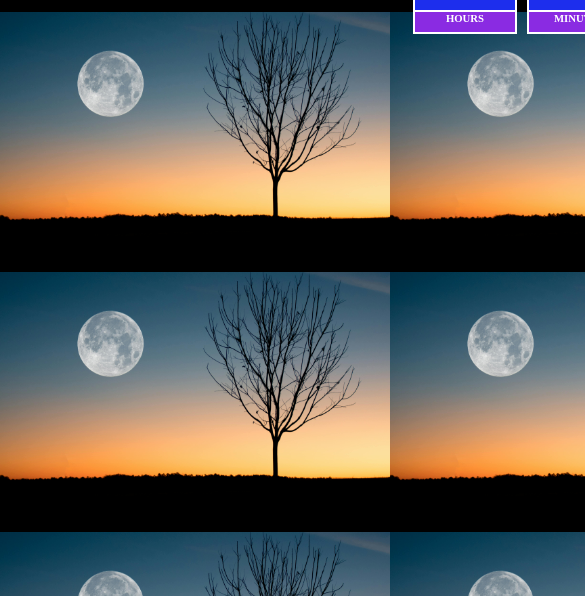
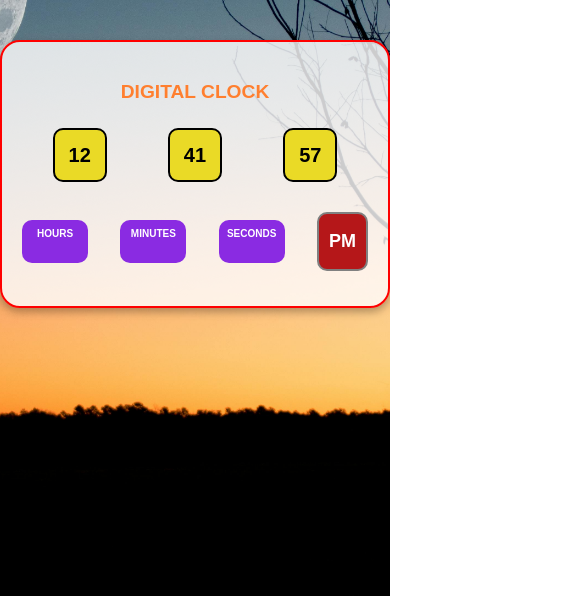
Before and after one commit to muniteja2001/digital_clock_project, a plain HTML site: page index.html in a window 390 px wide. Shown: the part 248-844 px from the top of the page, 585 px wide, since content can reach past the window. Drawn offline with Linux system fonts and the light colour scheme.

Commit message:
modified commit

```diff
--- a/digital_clock.css
+++ /dev/null
@@ -1,69 +0,0 @@
-body{
-    width:400px;
-    background-size: cover;
-    background-image: url('./pexels-david-besh-884788\ \(1\).jpg');
-
-}
-.container2{
-
-    color: white;
-    border: 20px ;
-    display: flex;
-    position:relative ;
-    left: 400px;
-    top: 100px;
-    border-radius: 20px;
-
-
-
-}
-h6{
-    height: 20px;
-    width: 100px;
-    border: 2px solid;
-    align-items: center;
-    text-align: center;
-    background-color: blueviolet;
-    justify-content: space-evenly;
-    margin: 5px;
-}
-
-.container1{
-
-    color: white;
-
-    border: 20px  ;
-
-    display: flex;
-    position: relative;
-    left: 400px;
-    top: 130px;
-
-
-
-}
-h1{
-    height: 80px;
-    width: 100px;
-    border: 2px solid;
-    align-items: center;
-    text-align: center;
-    background-color: rgb(29, 46, 237);
-    justify-content: space-evenly;
-    margin: 5px;
-}
-h3{
-    color: greenyellow;
-    position: relative;
-    left: 500px;
-    top: 100px;
-}
-#meridian{
-    border: 1px solid gray;
-    background-color: rgb(55, 0, 255);
-    position: relative;
-    left: 20px;
-    top: -20px;
-
-
-}
--- a/digital_clock.html
+++ b/index.html
@@ -4,10 +4,11 @@
     <meta charset="UTF-8">
     <meta name="viewport" content="width=device-width, initial-scale=1.0">
     <title>Document</title>
-     <link rel="stylesheet" href="digital_clock.css">
+     <link rel="stylesheet" href="style.css">
 </head>
 <body>
-    <h3>DIGITAL CLOCK</h3>
+    <div class="time">
+        <h3>DIGITAL CLOCK</h3>
     <div class="container1">
         <h1 id="hour">00</h1>
         <h1 id="minute">00</h1>
@@ -19,8 +20,9 @@
         <h6>SECONDS</h6>
         <h2 id="meridian">AM</h2>
     </div>
+    </div>
 
 
-    <script  src="digital_clock.js"></script>
+    <script  src="script.js"></script>
 </body>
 </html>
--- /dev/null
+++ b/style.css
@@ -0,0 +1,297 @@
+/* body{
+    width:400px;
+    background-size: cover;
+    background-image: url('./pexels-david-besh-884788\ \(1\).jpg');
+    background-repeat: no-repeat;
+
+}
+.container2{
+
+    color: white;
+    border: 20px ;
+    display: flex;
+
+
+
+}
+h6{
+    height: 20px;
+    width: 100px;
+    border: 2px solid;
+    border-radius: 20%;
+    align-items: center;
+    text-align: center;
+    background-color: blueviolet;
+    justify-content: space-evenly;
+    margin: 5px;
+}
+
+.container1{
+
+    color: white;
+
+    border: 20px  ;
+
+    display: flex;
+
+
+
+
+}
+h1{
+    height: 80px;
+    width: 100px;
+    border: 2px solid;
+    border-radius: 20%;
+    align-items: center;
+    text-align: center;
+    background-color: rgb(234, 218, 38);
+    justify-content: space-evenly;
+    margin: 5px;
+}
+h3{
+    color: rgb(255, 127, 47);
+
+}
+#meridian{
+    border: 1px solid gray;
+    border-radius: 20%;
+    background-color: rgb(181, 23, 25);
+    position: relative;
+    left: 20px;
+    top: -20px;
+
+
+}
+.time{
+    border: 2px solid red;
+    border-radius: 20px;
+    background-color: rgb(195, 199, 179);
+    position: relative;
+    left: 100px;
+    top: 100px;
+}
+@media screen and (min-width:0px) and (max-width:425px){
+    body{
+        width:400px;
+        background-size: cover;
+        background-image: url('./pexels-david-besh-884788\ \(1\).jpg');
+        background-repeat: no-repeat;
+
+    }
+    .container2{
+
+        color: white;
+        border: 20px ;
+        display: float;
+
+
+
+    }
+    h6{
+        height: 20px;
+        width: 100px;
+        border: 2px solid;
+        border-radius: 20%;
+        align-items: center;
+        text-align: center;
+        background-color: blueviolet;
+        justify-content: space-evenly;
+        margin: 5px;
+    }
+
+    .container1{
+
+        color: white;
+
+        border: 20px  ;
+
+        display: flex;
+
+
+
+
+    }
+    h1{
+        height: 80px;
+        width: 100px;
+        border: 2px solid;
+        border-radius: 20%;
+        align-items: center;
+        text-align: center;
+        background-color: rgb(234, 218, 38);
+        justify-content: space-evenly;
+        margin: 5px;
+    }
+    h3{
+        color: rgb(255, 127, 47);
+
+    }
+    #meridian{
+        border: 1px solid gray;
+        border-radius: 20%;
+        background-color: rgb(181, 23, 25);
+        position: relative;
+        left: 20px;
+        top: -20px;
+
+
+    }
+    .time{
+        border: 2px solid red;
+        border-radius: 20px;
+        background-color: rgb(195, 199, 179);
+        position: relative;
+        left: 100px;
+        top: 100px;
+
+
+} */
+
+
+body {
+    margin: 0;
+    padding: 0;
+    display: flex;
+    justify-content: center;
+    align-items: center;
+    height: 100vh;
+    background-size: cover;
+    background-image: url('./pexels-david-besh-884788\ \(1\).jpg');
+    background-repeat: no-repeat;
+    font-family: Arial, sans-serif;
+    background-position: center;
+}
+
+.time {
+    border: 2px solid red;
+    border-radius: 20px;
+    background-color: rgba(255, 255, 255, 0.8);
+    padding: 30px;
+    text-align: center;
+    box-shadow: 0 4px 8px rgba(0, 0, 0, 0.3);
+    max-width: 400px;
+    width: 90%;
+}
+
+h3 {
+    color: rgb(255, 127, 47);
+    margin-bottom: 20px;
+    font-size: 1.5rem;
+}
+
+.container1 {
+    display: flex;
+    justify-content: space-around;
+    align-items: center;
+    margin-bottom: 10px;
+}
+
+h1 {
+    height: 80px;
+    width: 80px;
+    border: 2px solid;
+    border-radius: 10px;
+    background-color: rgb(234, 218, 38);
+    display: flex;
+    justify-content: center;
+    align-items: center;
+    margin: 5px;
+    font-size: 30px;
+}
+
+#meridian {
+    padding: 10px;
+    border: 2px solid gray;
+    border-radius: 10px;
+    background-color: rgb(181, 23, 25);
+    color: white;
+    font-size: 25px;
+    height: 50px;
+    display: flex;
+    justify-content: center;
+    align-items: center;
+}
+
+.container2 {
+    display: flex;
+    justify-content: space-between;
+    margin-top: 10px;
+    color: white;
+}
+
+h6 {
+    background-color: blueviolet;
+    padding: 8px;
+    border-radius: 10px;
+    width: 80px;
+    text-align: center;
+    font-size: 14px;
+}
+
+/* Improved responsiveness for mobile devices */
+@media screen and (max-width: 768px) {
+    .time {
+        padding: 20px;
+    }
+
+    h1 {
+        height: 60px;
+        width: 60px;
+        font-size: 25px;
+    }
+
+    #meridian {
+        font-size: 20px;
+        height: 40px;
+    }
+
+    h6 {
+        font-size: 12px;
+        width: 60px;
+    }
+}
+
+@media screen and (max-width: 480px) {
+    h1 {
+        height: 50px;
+        width: 50px;
+        font-size: 20px;
+    }
+
+    #meridian {
+        font-size: 18px;
+        height: 35px;
+    }
+
+    h6 {
+        font-size: 10px;
+        width: 50px;
+    }
+
+    h3 {
+        font-size: 1.2rem;
+    }
+}
+
+@media screen and (max-width: 320px) {
+    h1 {
+        height: 40px;
+        width: 40px;
+        font-size: 18px;
+    }
+
+    #meridian {
+        font-size: 16px;
+        height: 30px;
+    }
+
+    h6 {
+        font-size: 8px;
+        width: 40px;
+    }
+
+    h3 {
+        font-size: 1rem;
+    }
+}
```
Also changed, not shown: script.js (renamed from digital_clock.js).
